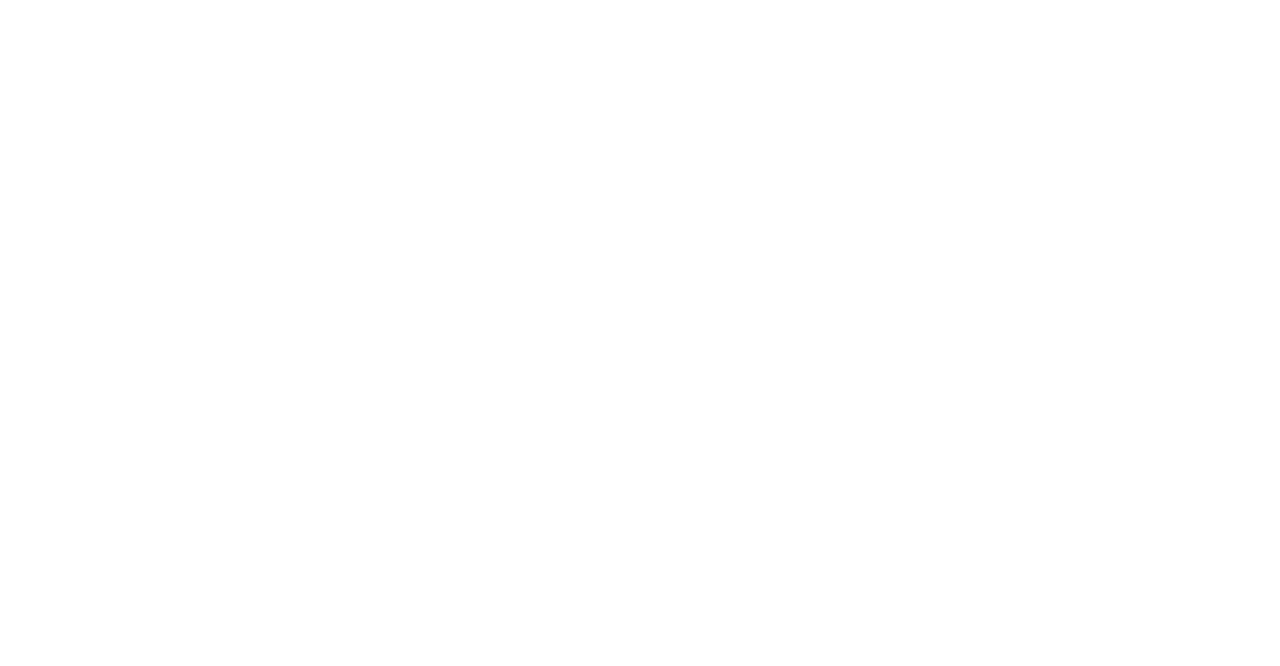
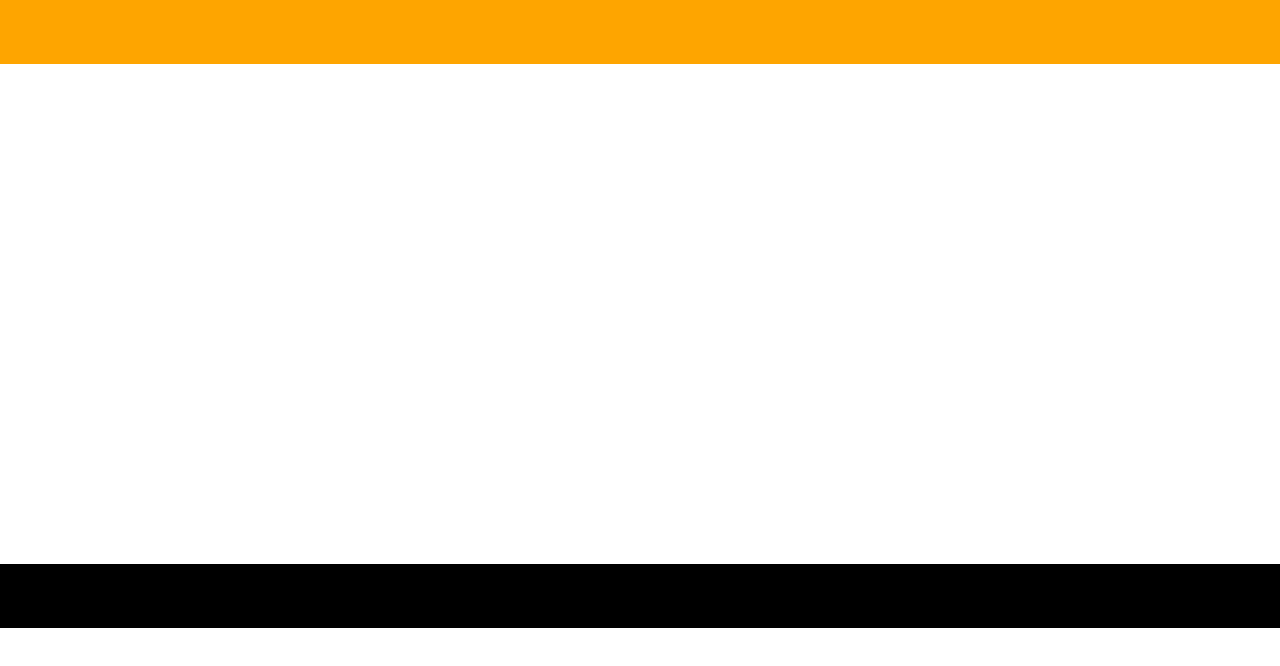
Before and after one commit to vdv-boolean/html-css-boolando, a plain HTML site: page index.html in a window 1280 px wide. Drawn offline with Linux system fonts and the light colour scheme.

Commit message:
Create basic structure using debug.css

```diff
--- /dev/null
+++ b/assets/debug.css
@@ -0,0 +1,14 @@
+header {
+    background-color: orange; /* TO DO: Set right color */
+    height: 4em;
+}
+
+main {
+    background-color: white;
+    min-height: 500px;
+}
+
+footer {
+    background-color: black; /* TO DO: Set right color */
+    height: 4em;
+}
--- a/index.html
+++ b/index.html
@@ -5,9 +5,20 @@
         <meta http-equiv="X-UA-Compatible" content="IE=edge">
         <meta name="viewport" content="width=device-width, initial-scale=1.0">
         <link rel="stylesheet" href="assets/style.css">
+        <link rel="stylesheet" href="assets/debug.css">
         <title>Boolando</title>
     </head>
     <body>
+        <header>
 
+        </header>
+
+        <main>
+
+        </main>
+
+        <footer>
+
+        </footer>
     </body>
 </html>
```
